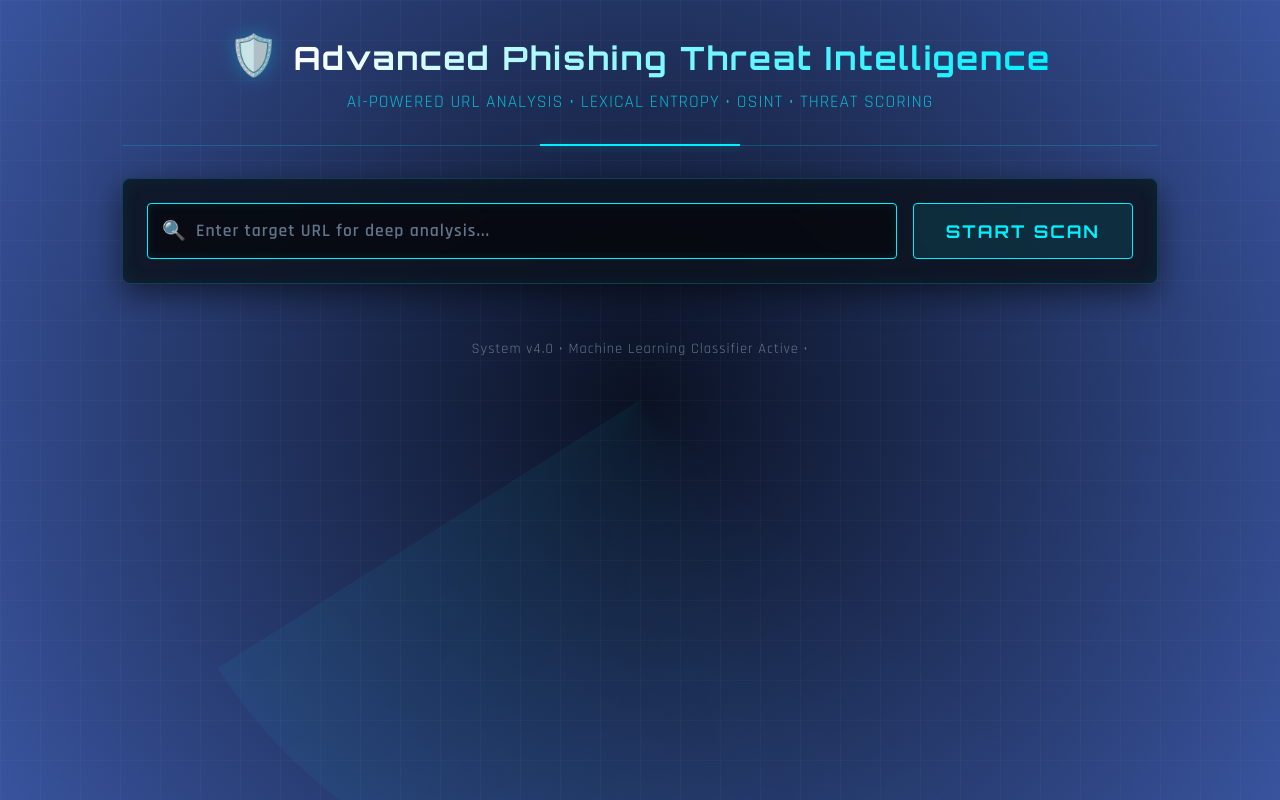
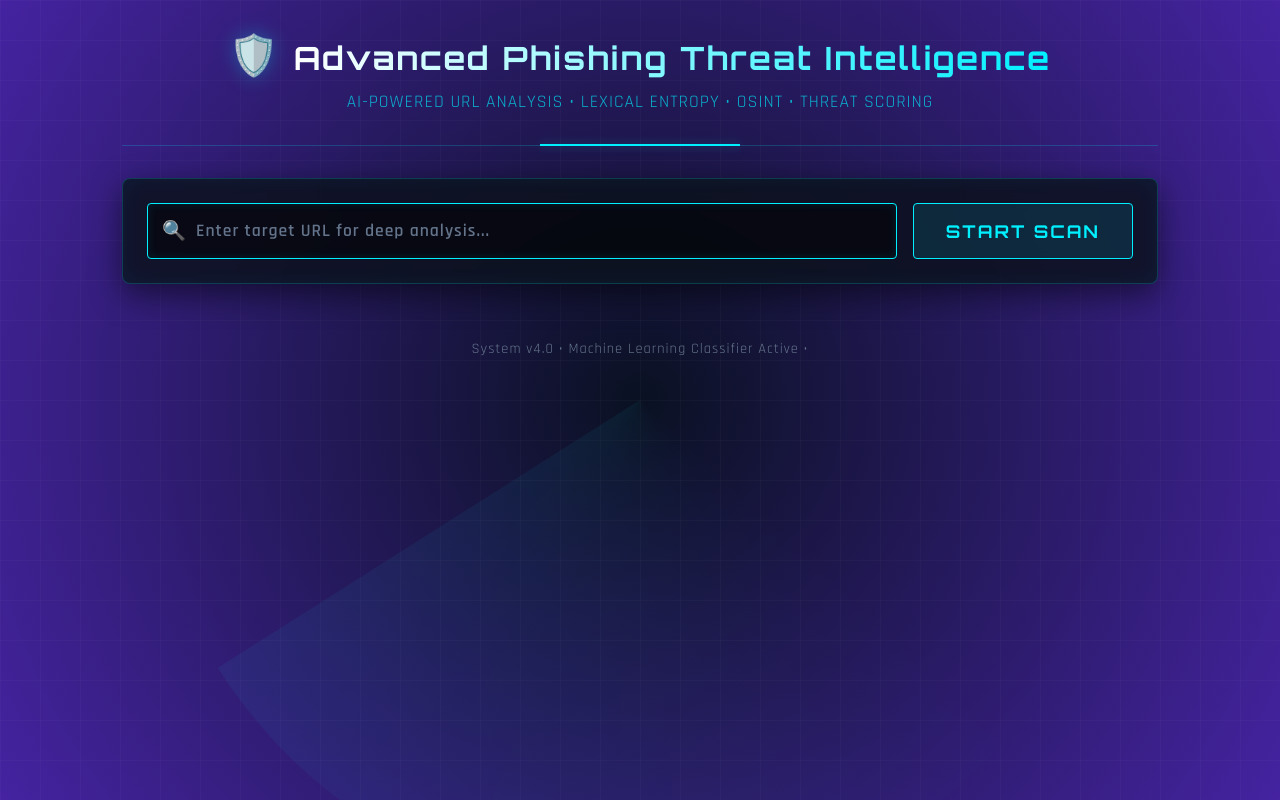
Before and after one commit to harizonelopez/URL-Detection-System, a Flask app: page / in a window 1280 px wide. Run offline with Flask 3, Linux system fonts and the light colour scheme.

Commit message:
info: background appearance enhancement

```diff
--- a/static/style.css
+++ b/static/style.css
@@ -1,5 +1,5 @@
 :root {
-    --bg-dark: #39549e;
+    --bg-dark: #4523a1;
     --panel-bg: rgba(12, 18, 30, 0.85);
     --primary-cyan: #00f0ff;
     --primary-glow: rgba(0, 240, 255, 0.3);
```
